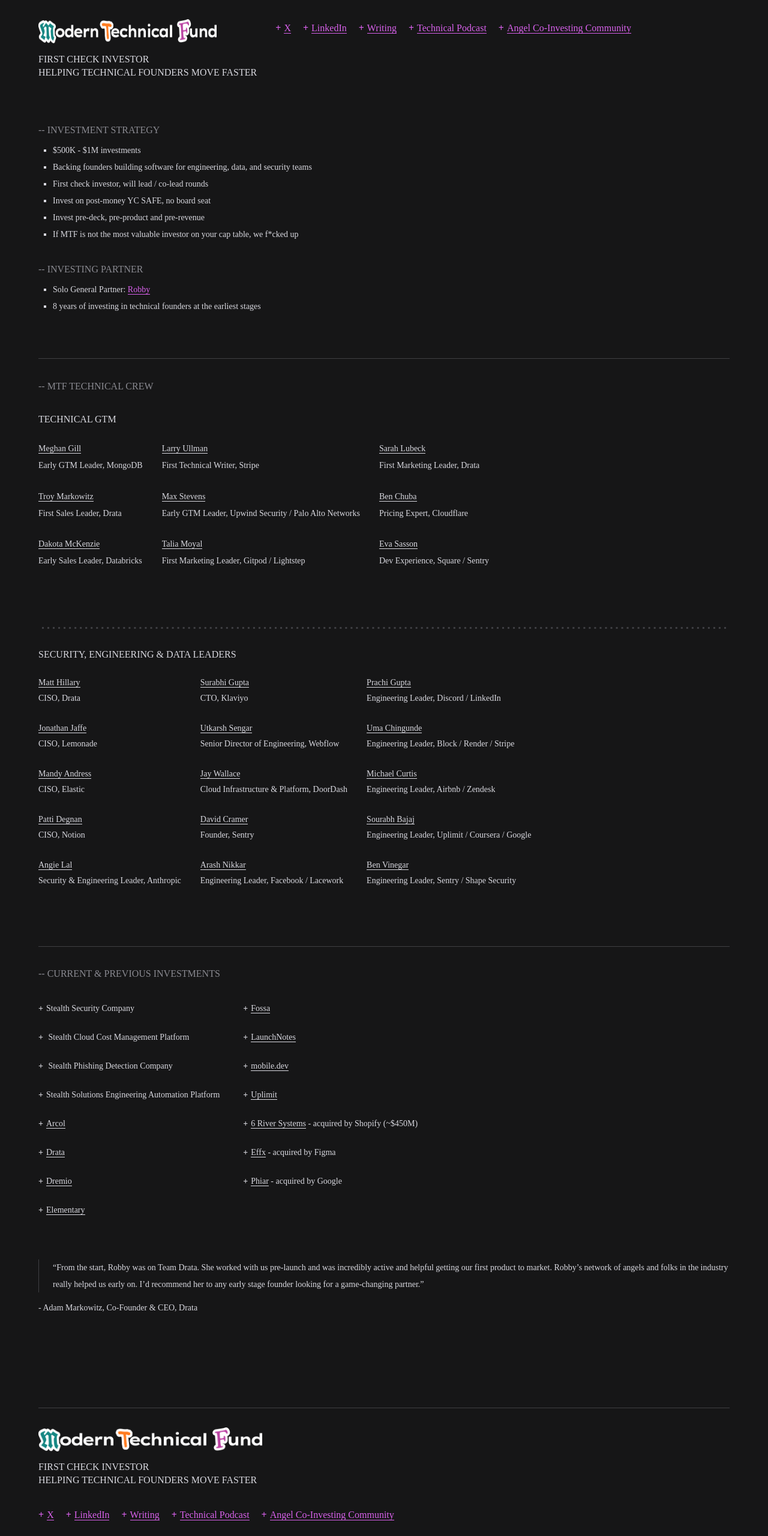
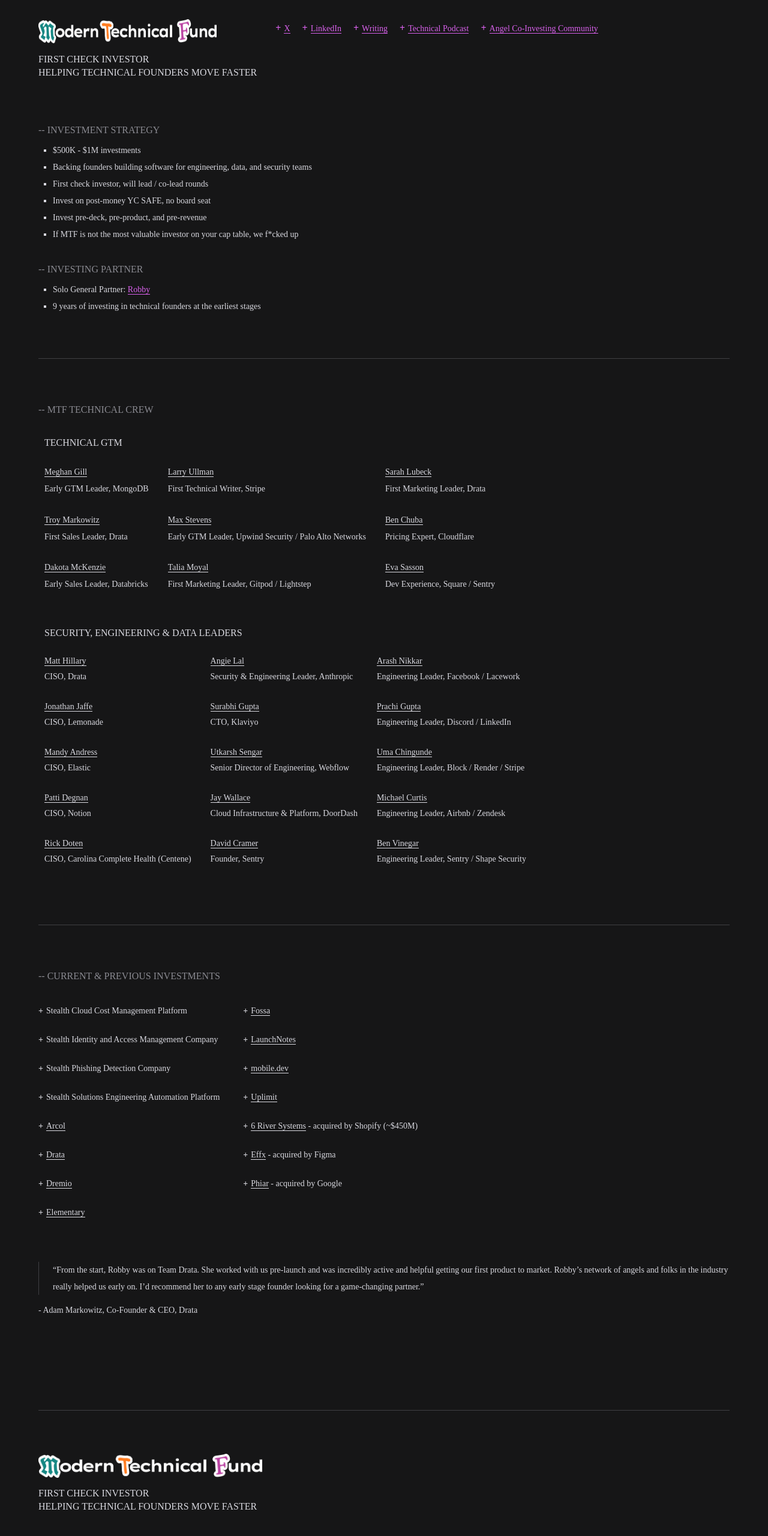
Before and after one commit to Ayushiyadavgit/MTF, a plain HTML site: page index.html in a window 1280 px wide. Shown: the top 2560 px of the page at 60% size. Drawn offline with Linux system fonts and the light colour scheme; a web font is replaced by a local one.

Commit message:
Add files via upload

```diff
--- a/Mtf.css
+++ b/Mtf.css
@@ -17,7 +17,8 @@
     background-color: #3f3f43;
     height: 1px;
     margin-top: 72px;
-    margin-bottom: 32px;
+    /* margin-bottom: 32px; */
+    margin-bottom: 72px;
 }
 
 .horizontal-dotted-line {
@@ -73,6 +74,8 @@
 
 .short-logo {
     display: block;
+    width: 143px;
+    height: 29px;
 }
 
 .full-logo {
@@ -213,6 +216,7 @@
         color: #D9D9E0;
         margin-bottom: 24px;
         margin-top: 32px;
+        margin-left: 10px;
     }
 
     .mtf-technical-crew-link {
@@ -221,6 +225,7 @@
         color: #D9D9E0;
         display: flex;
         flex-direction: column;
+        margin-left: 10px;
     }
 
     .mtf-technical-crew-link a {
@@ -239,6 +244,7 @@
 /* #region fourth-section */
 .technical-leader-crew-container {
     margin-top: 32px;
+    margin-left: 10px;
 
     .technical-leader-crew-heading {
         font-size: 14px;
@@ -423,7 +429,7 @@
 
         li a {
             color: #D961EC;
-            font-size: 16px;
+            font-size: 14px;
             line-height: 24px;
             border-bottom: 1px solid #D961EC;
             cursor: pointer;
@@ -546,7 +552,8 @@
         justify-content: end;
 
         li a {
-            font-size: 16px;
+            /* font-size: 16px; */
+            font-size: 14px;
             line-height: 29.6px;
             cursor: pointer;
         }
@@ -689,7 +696,7 @@
         }
 
         .links li a {
-            font-size: 16px;
+            font-size: 14px;
             line-height: 29.6px;
             cursor: pointer;
         }
--- a/index.html
+++ b/index.html
@@ -16,7 +16,7 @@
         <div class="website-header-container">
             <div class="website-header-one">
                 <div class="img-logo">
-                    <img src="./assets/logo.png" alt="Image Not Found" class="short-logo" />
+                    <img src="./assets/newLogoFinal.png" alt="Image Not Found" class="short-logo" />
                     <img src="./assets/full-logo.png " alt="Image Not Found" class="full-logo sticky" />
                 </div>
                 <div class="tagline">
@@ -52,7 +52,7 @@
                     <li>Backing founders building software for engineering, data, and security teams</li>
                     <li>First check investor, will lead / co-lead rounds</li>
                     <li>Invest on post-money YC SAFE, no board seat</li>
-                    <li>Invest pre-deck, pre-product and pre-revenue</li>
+                    <li>Invest pre-deck, pre-product, and pre-revenue</li>
                     <li>If MTF is not the most valuable investor on your cap table, we f*cked up</li>
                 </ul>
             </div>
@@ -61,7 +61,7 @@
                 <ul>
                     <li>Solo General Partner: <a href="https://x.com/amanda_robs" target="_blank">Robby</a>
                     </li>
-                    <li>8 years of investing in technical founders at the earliest stages</li>
+                    <li>9 years of investing in technical founders at the earliest stages</li>
                 </ul>
             </div>
         </div>
@@ -119,7 +119,7 @@
         <!-- Security, Engineering, & Data Leaders (fourth section) -->
 
         <div class="technical-leader-crew-container">
-            <span class="horizontal-dotted-line"></span>
+            <!-- <span class="horizontal-dotted-line"></span> -->
             <p class="technical-leader-crew-heading">SECURITY, ENGINEERING & DATA LEADERS </p>
             <div class="technical-leader-crew-links">
                 <div class="technical-leader-crew-one">
@@ -131,8 +131,11 @@
                     <p>CISO, Elastic</p>
                     <a href="https://www.linkedin.com/in/patriciadegnan/" target="_blank">Patti Degnan</a>
                     <p>CISO, Notion</p>
-                    <a href="https://www.linkedin.com/in/angielal/" target="_blank">Angie Lal</a>
-                    <p>Security & Engineering Leader, Anthropic</p>
+
+                    <a href="https://www.linkedin.com/in/rick-doten-633470177/" target="_blank">Rick
+                        Doten</a>
+                    <p>CISO, Carolina Complete Health (Centene)</p>
+
                     <!-- <a href="https://www.linkedin.com/in/rckashyap/">Rahul Kashyap</a>
                     <p>CISO, Arista Networks</p> -->
                     <!-- <a href="https://www.linkedin.com/in/ecoleenc/">Coleen Coolidge</a>
@@ -142,6 +145,8 @@
                 <div class="technical-leader-crew-two">
                     <!-- <a href="https://www.linkedin.com/in/aysha-khan-77ba9014/">Aysha Khan</a>
                     <p>CISO, Treasure Data</p> -->
+                    <a href="https://www.linkedin.com/in/angielal/" target="_blank">Angie Lal</a>
+                    <p>Security & Engineering Leader, Anthropic</p>
                     <a href="https://www.linkedin.com/in/surbs/" target="_blank">Surabhi Gupta</a>
                     <p>CTO, Klaviyo</p>
                     <a href="https://www.linkedin.com/in/utsengar/" target="_blank">Utkarsh Sengar</a>
@@ -150,12 +155,13 @@
                     <p>Cloud Infrastructure & Platform, DoorDash</p>
                     <a href="https://www.linkedin.com/in/dmcramer/" target="_blank">David Cramer</a>
                     <p>Founder, Sentry</p>
-                    <a href="https://www.linkedin.com/in/arash-nikkar/" target="_blank">Arash Nikkar</a>
-                    <p>Engineering Leader, Facebook / Lacework</p>
+
                     <!-- <a href="https://www.linkedin.com/in/markowitzadam/">Adam Markowitz</a>
                     <p>CEO, Drata</p> -->
                 </div>
                 <div class="technical-leader-crew-three">
+                    <a href="https://www.linkedin.com/in/arash-nikkar/" target="_blank">Arash Nikkar</a>
+                    <p>Engineering Leader, Facebook / Lacework</p>
                     <a href="https://www.linkedin.com/in/prachigupta/" target="_blank">Prachi Gupta</a>
                     <p>Engineering Leader, Discord / LinkedIn</p>
                     <a href="https://www.linkedin.com/in/umachingunde/" target="_blank">Uma Chingunde</a>
@@ -164,8 +170,7 @@
                     <p>VP Engineering, Apollo GraphQL</p> -->
                     <a href="https://www.linkedin.com/in/curtismike/" target="_blank">Michael Curtis</a>
                     <p>Engineering Leader, Airbnb / Zendesk</p>
-                    <a href="https://www.linkedin.com/in/sbajaj9/" target="_blank">Sourabh Bajaj</a>
-                    <p>Engineering Leader, Uplimit / Coursera / Google</p>
+
                     <a href="https://www.linkedin.com/in/benvinegar/?originalSubdomain=ca" target="_blank">Ben
                         Vinegar</a>
                     <p>Engineering Leader, Sentry / Shape Security</p>
@@ -184,10 +189,10 @@
             <div class="current-prev-investment-links">
                 <div class="current-prev-investment-one">
                     <ul>
-                        <li><span>&#43;</span>Stealth Security Company
+                        <li><span>&#43;</span>Stealth Cloud Cost Management Platform</li>
+                        <li><span>&#43;</span>Stealth Identity and Access Management Company
                         </li>
-                        <li><span>&#43;</span> Stealth Cloud Cost Management Platform</li>
-                        <li><span>&#43;</span> Stealth Phishing Detection Company</li>
+                        <li><span>&#43;</span>Stealth Phishing Detection Company</li>
                         <!-- <ul class="current-prev-investment-sub-heading"> -->
 
                         <li><span>&#43;</span>Stealth Solutions
```
Also changed, not shown: assets/newLogoFinal.png (added).
